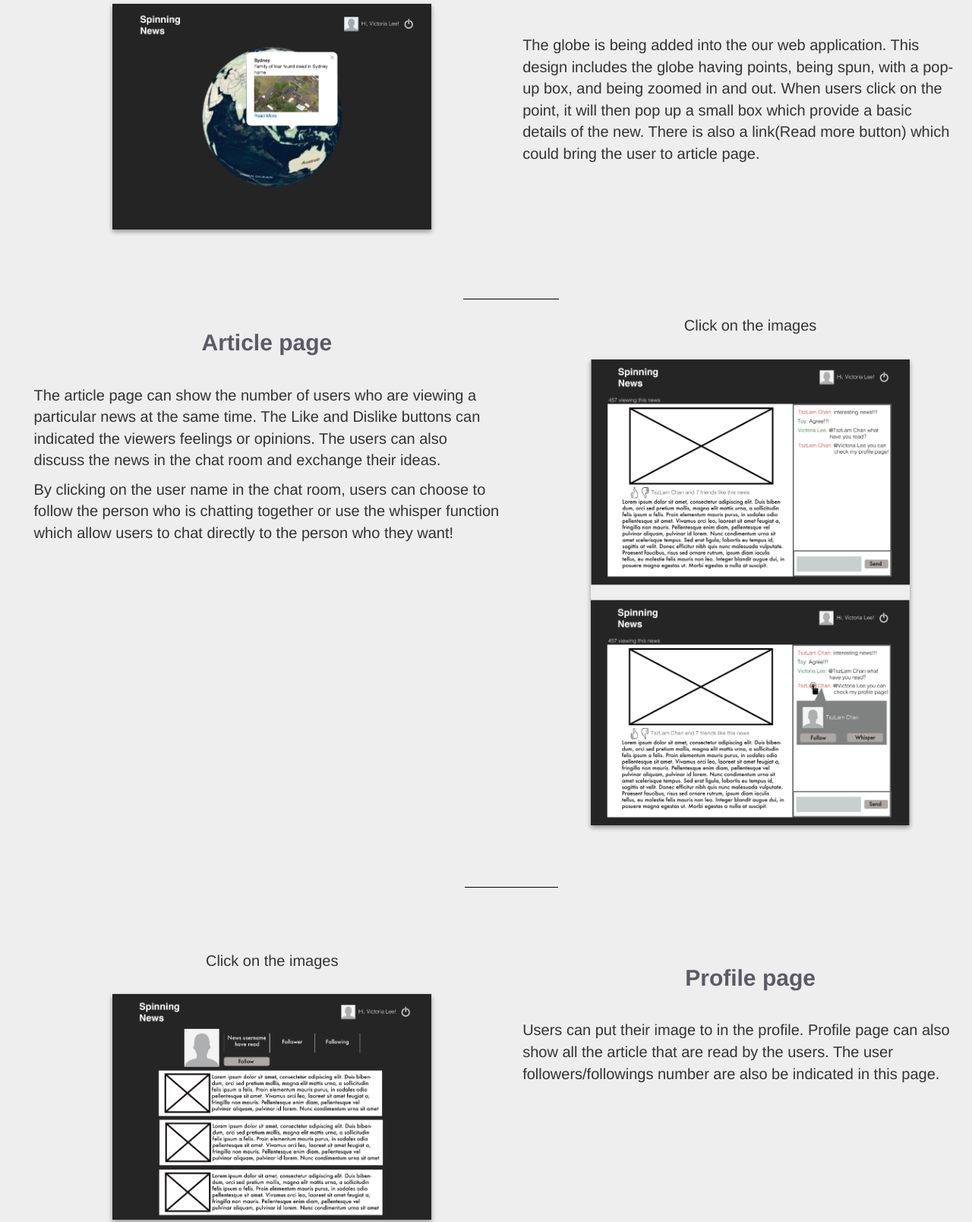
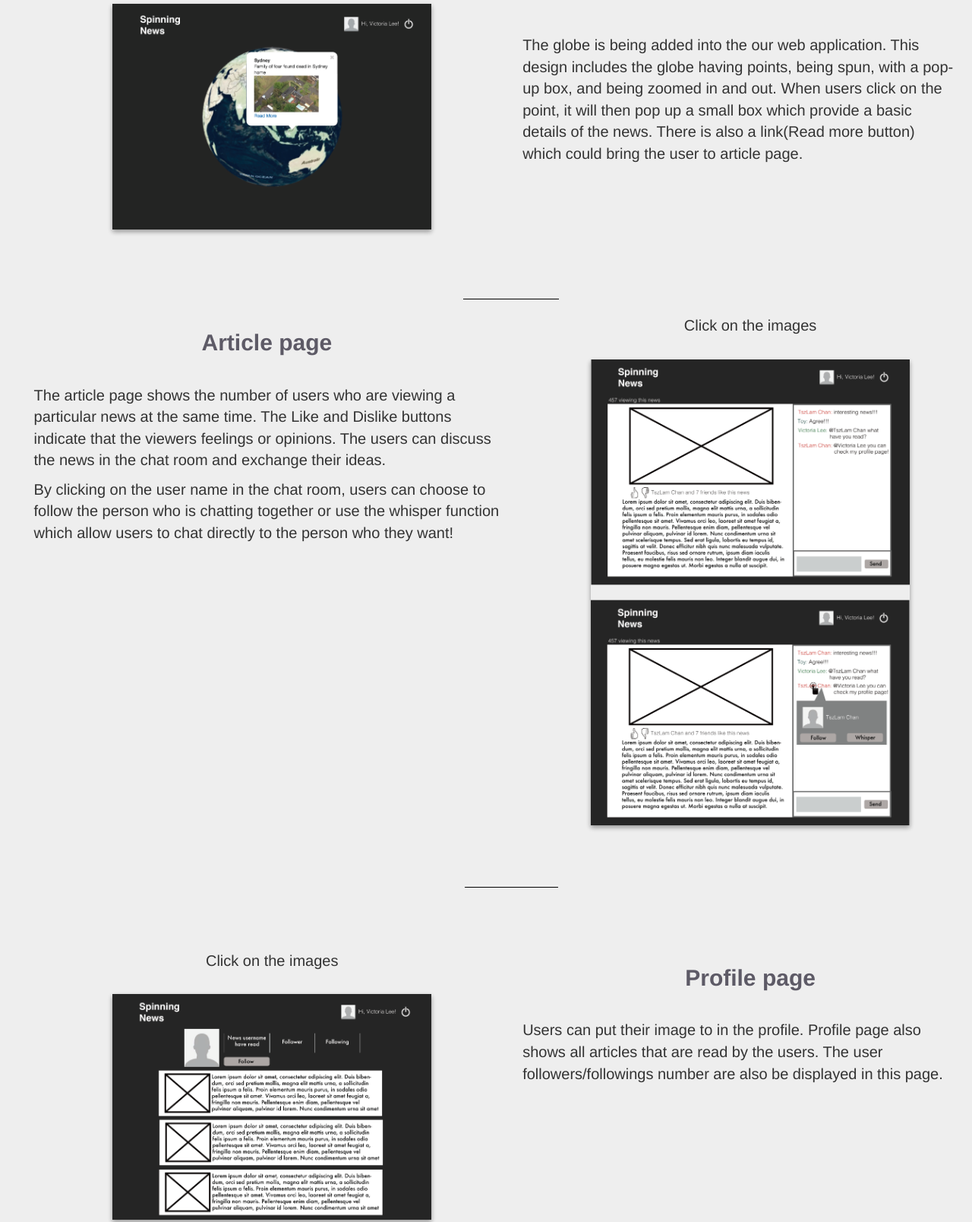
Before and after one commit to deco3500/QRstuvwxyz, a plain HTML site: page Promotional Material/index.html in a window 1280 px wide. Shown: the part 6919-8527 px from the top of the page at 76% size. Drawn offline with nearby package versions, Linux system fonts and the light colour scheme; some packages are replaced by stand-ins of ours; a script that the page names is missing.

Commit message:
changing some texts

```diff
--- a/Promotional Material/index.html
+++ b/Promotional Material/index.html
@@ -250,7 +250,7 @@
 						<br>
 						<p class="explainy-text" id="words">
 						The globe is being added into the our web application. This design includes the globe having points, being spun, with a pop-up box, and being zoomed in and out. When users click on the point,
-						it will then pop up a small box which provide a basic details of the new. There is also a link(Read more button) which could bring the user to article page.
+						it will then pop up a small box which provide a basic details of the news. There is also a link(Read more button) which could bring the user to article page.
 						</p>
 
 
@@ -266,8 +266,8 @@
 						<h2 class="text-center">Article page</h2>
 						<br>
 						<p class="explainy-text">
-							The article page can show the number of users who are viewing a particular news at the same time. The Like and Dislike buttons can indicated the viewers feelings or opinions.
-							The users can also discuss the news in the chat room and exchange their ideas.
+							The article page shows the number of users who are viewing a particular news at the same time. The Like and Dislike buttons indicate that the viewers feelings or opinions.
+							The users can discuss the news in the chat room and exchange their ideas.
 						</p>
 
 						<p class="explainy-text">
@@ -300,8 +300,8 @@
 						<h2 class="text-center">Profile page</h2>
 						<br>
 						<p class="explainy-text" id="words">
-							Users can put their image to in the profile. Profile page can also show all the article that are read by the users.
-							The user followers/followings number are also be indicated in this page.
+							Users can put their image to in the profile. Profile page also shows all articles that are read by the users.
+							The user followers/followings number are also be displayed in this page.
 						</p>
 
 
@@ -316,7 +316,7 @@
 
 						<h2 class="text-center">Follower page</h2>
 						<p class="explainy-text" >
-							Users can find all the followrs who are following his/her profile! User can click on follow button in the username/description box or use the whisper function chatting together <strong> directly </strong>.
+							Users can find all the followrs who are following his/her profile! This page allows users click on the follow button in the username/description box or the whisper function chatting together <strong> directly and privately </strong>.
 						</p>
 
 				</div>
@@ -344,7 +344,7 @@
 
 						<h2 class="text-center">Following page</h2>
 						<p class="explainy-text"id="words">
-							Users can find all their following people in this page! User can click on unfollow button in the username/description box to unsubscribe the person or use the whisper function to chat together <strong> directly </strong>.
+							Users can find all their following people in this page! Users can click on unfollow button in the username/description box to unsubscribe the person or use the whisper function to chat together <strong> directly and privately  </strong>.
 						</p>
 				</div>
 
```
